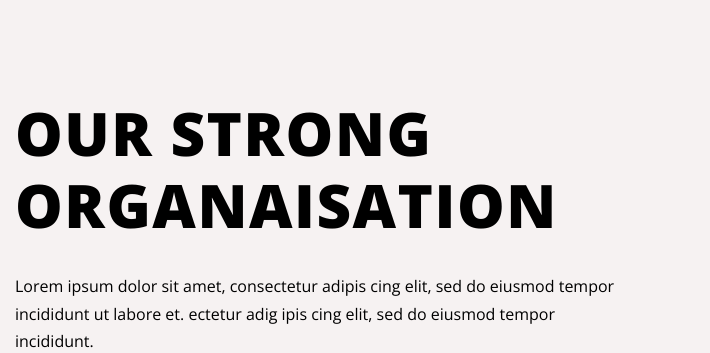
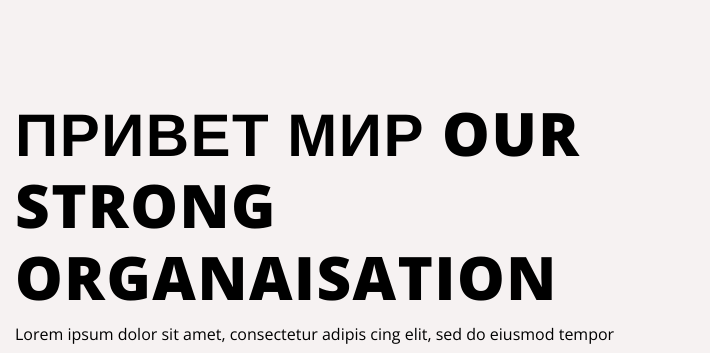
Before and after one commit to DuDlikSPB/skillfactory-module3, a plain HTML site: page index.html in a window 1280 px wide. Shown: the part 123-476 px from the top of the page, 0-710 px from the left. Drawn offline with nearby package versions, Linux system fonts and the light colour scheme.

Commit message:
Update index.html

```diff
--- a/index.html
+++ b/index.html
@@ -19,7 +19,7 @@
             </nav>
             <div class="youtube-wrapper">
                 <div class="youtube-text-wrapper">
-                    <h1>our strong <span>organaisation</span></h1>
+                    <h1>Привет мир our strong <span>organaisation</span></h1>
                     <p>Lorem ipsum dolor sit amet, consectetur adipis cing elit,
                         sed do eiusmod tempor incididunt  ut labore et. ectetur
                         adig ipis cing elit, sed do eiusmod tempor incididunt.</p>
```
